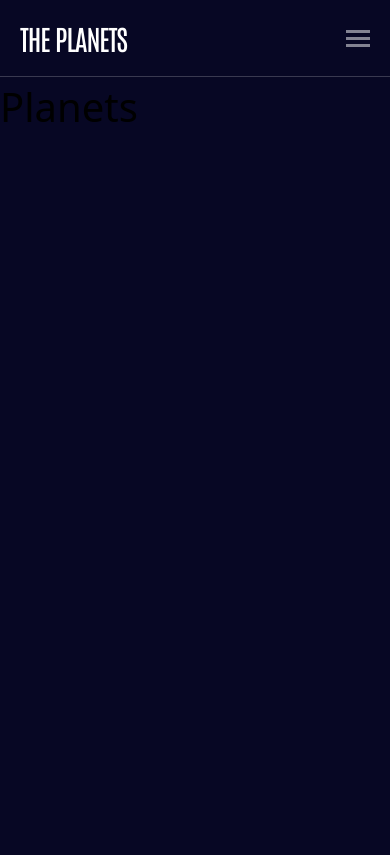
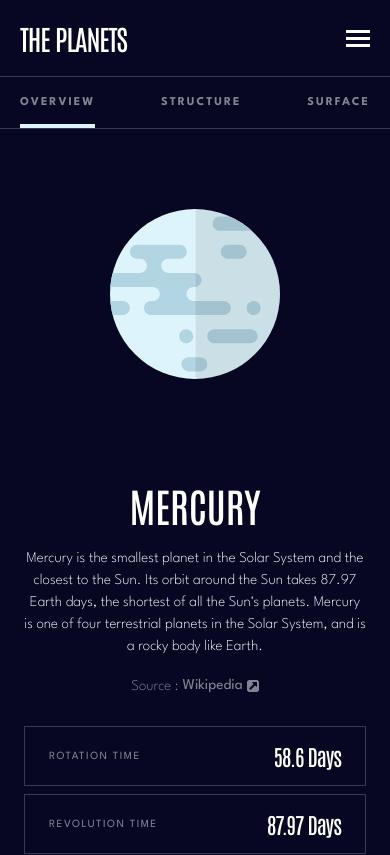
Before and after one commit to Zuzuu1992/Planets-Fact-Site, a React (Vite) app: page /planets/mercury in a window 390 px wide. Shown: the top 855 px of the page. Built offline with nearby package versions, Linux system fonts and the light colour scheme.

Commit message:
feat:work on mobile screen appearance

```diff
--- a/src/Data/data.json
+++ b/src/Data/data.json
@@ -1,6 +1,7 @@
 [
   {
     "name": "Mercury",
+    "color": "#DEF4FC",
     "overview": {
       "content": "Mercury is the smallest planet in the Solar System and the closest to the Sun. Its orbit around the Sun takes 87.97 Earth days, the shortest of all the Sun's planets. Mercury is one of four terrestrial planets in the Solar System, and is a rocky body like Earth.",
       "source": "https://en.wikipedia.org/wiki/Mercury_(planet)"
@@ -18,13 +19,14 @@
     "radius": "2,439.7 KM",
     "temperature": "430°c",
     "images": {
-      "planet": "./assets/planet-mercury.svg",
-      "internal": "./assets/planet-mercury-internal.svg",
-      "geology": "./assets/geology-mercury.png"
+      "planet": "../assets/planet-mercury.svg",
+      "internal": "../assets/planet-mercury-internal.svg",
+      "geology": "../assets/geology-mercury.png"
     }
   },
   {
     "name": "Venus",
+    "color": "#F7CC7F",
     "overview": {
       "content": "Venus is the second planet from the Sun. It is named after the Roman goddess of love and beauty. As the brightest natural object in Earth's night sky after the Moon, Venus can cast shadows and can be, on rare occasions, visible to the naked eye in broad daylight.",
       "source": "https://en.wikipedia.org/wiki/Venus"
@@ -42,13 +44,14 @@
     "radius": "6,051.8 KM",
     "temperature": "471°c",
     "images": {
-      "planet": "./assets/planet-venus.svg",
-      "internal": "./assets/planet-venus-internal.svg",
-      "geology": "./assets/geology-venus.png"
+      "planet": "../assets/planet-venus.svg",
+      "internal": "../assets/planet-venus-internal.svg",
+      "geology": "../assets/geology-venus.png"
     }
   },
   {
     "name": "Earth",
+    "color": "#545BFE",
     "overview": {
       "content": "Third planet from the Sun and the only known planet to harbor life. About 29.2% of Earth's surface is land with remaining 70.8% is covered with water. Earth's distance from the Sun, physical properties and geological history have allowed life to evolve and thrive.",
       "source": "https://en.wikipedia.org/wiki/Earth"
@@ -66,13 +69,14 @@
     "radius": "6,371 KM",
     "temperature": "16°c",
     "images": {
-      "planet": "./assets/planet-earth.svg",
-      "internal": "./assets/planet-earth-internal.svg",
-      "geology": "./assets/geology-earth.png"
+      "planet": "../assets/planet-earth.svg",
+      "internal": "../assets/planet-earth-internal.svg",
+      "geology": "../assets/geology-earth.png"
     }
   },
   {
     "name": "Mars",
+    "color": "#FF6A45",
     "overview": {
       "content": "Mars is the fourth planet from the Sun and the second-smallest planet in the Solar System, being larger than only Mercury. In English, Mars carries the name of the Roman god of war and is often referred to as the \"Red Planet\".",
       "source": "https://en.wikipedia.org/wiki/Mars"
@@ -90,13 +94,14 @@
     "radius": "3,389.5 KM",
     "temperature": "-28°c",
     "images": {
-      "planet": "./assets/planet-mars.svg",
-      "internal": "./assets/planet-mars-internal.svg",
-      "geology": "./assets/geology-mars.png"
+      "planet": "../assets/planet-mars.svg",
+      "internal": "../assets/planet-mars-internal.svg",
+      "geology": "../assets/geology-mars.png"
     }
   },
   {
     "name": "Jupiter",
+    "color": "#ECAD7A",
     "overview": {
       "content": "Jupiter is the fifth planet from the Sun and the largest in the Solar System. It is a gas giant with a mass two and a half times that of all the other planets in the Solar System combined, but less than one-thousandth the mass of the Sun.",
       "source": "https://en.wikipedia.org/wiki/Jupiter"
@@ -114,13 +119,14 @@
     "radius": "69,911 KM",
     "temperature": "-108°c",
     "images": {
-      "planet": "./assets/planet-jupiter.svg",
-      "internal": "./assets/planet-jupiter-internal.svg",
-      "geology": "./assets/geology-jupiter.png"
+      "planet": "../assets/planet-jupiter.svg",
+      "internal": "../assets/planet-jupiter-internal.svg",
+      "geology": "../assets/geology-jupiter.png"
     }
   },
   {
     "name": "Saturn",
+    "color": "#FCCB6B",
     "overview": {
       "content": "Saturn is the sixth planet from the Sun and the second-largest in the Solar System, after Jupiter. It is a gas giant with an average radius of about nine and a half times that of Earth. It only has one-eighth the average density of Earth.",
       "source": "https://en.wikipedia.org/wiki/Saturn"
@@ -138,13 +144,14 @@
     "radius": "58,232 KM",
     "temperature": "-138°c",
     "images": {
-      "planet": "./assets/planet-saturn.svg",
-      "internal": "./assets/planet-saturn-internal.svg",
-      "geology": "./assets/geology-saturn.png"
+      "planet": "../assets/planet-saturn.svg",
+      "internal": "../assets/planet-saturn-internal.svg",
+      "geology": "../assets/geology-saturn.png"
     }
   },
   {
     "name": "Uranus",
+    "color": "#65F0D5",
     "overview": {
       "content": "Uranus is the seventh planet from the Sun. Its name is a reference to the Greek god of the sky, Uranus according to Greek mythology, was the great-grandfather of Ares. It has the third-largest planetary radius and fourth-largest planetary mass in the Solar System.",
       "source": "https://en.wikipedia.org/wiki/Uranus"
@@ -162,13 +169,14 @@
     "radius": "25,362 KM",
     "temperature": "-195°c",
     "images": {
-      "planet": "./assets/planet-uranus.svg",
-      "internal": "./assets/planet-uranus-internal.svg",
-      "geology": "./assets/geology-uranus.png"
+      "planet": "../assets/planet-uranus.svg",
+      "internal": "../assets/planet-uranus-internal.svg",
+      "geology": "../assets/geology-uranus.png"
     }
   },
   {
     "name": "Neptune",
+    "color": "#497EFA",
     "overview": {
       "content": "Neptune is the eighth and farthest-known Solar planet from the Sun. In the Solar System, it is the fourth-largest planet by diameter, the third-most-massive planet, and the densest giant planet. It is 17 times the mass of Earth, more massive than its near-twin Uranus.",
       "source": "https://en.wikipedia.org/wiki/Neptune"
@@ -186,9 +194,9 @@
     "radius": "24,622 KM",
     "temperature": "-201°c",
     "images": {
-      "planet": "./assets/planet-neptune.svg",
-      "internal": "./assets/planet-neptune-internal.svg",
-      "geology": "./assets/geology-neptune.png"
+      "planet": "../assets/planet-neptune.svg",
+      "internal": "../assets/planet-neptune-internal.svg",
+      "geology": "../assets/geology-neptune.png"
     }
   }
 ]
--- a/src/Pages/Header.jsx
+++ b/src/Pages/Header.jsx
@@ -24,7 +24,12 @@ function Header() {
         <p className="font-fontAnt font-normal text-[28px] leading-9 tracking-[-1.05px] text-white uppercase">
           The Planets
         </p>
-        <img src={navBar} onClick={change} className="" alt="Hamburger icon" />
+        <img
+          src={navBar}
+          onClick={change}
+          className="cursor-pointer"
+          alt="Hamburger icon"
+        />
       </div>
       <hr className=" opacity-20 border-[#FFF]" />
 
@@ -35,12 +40,18 @@ function Header() {
               <div className=" h-[20px] w-[20px] rounded-full bg-[#DEF4FC] "></div>
               <Link
                 to="/planets/mercury"
-                className=" font-fontSpart font-bold text-xl leading-6 tracking-[2px] uppercase text-white"
+                className=" font-fontSpart font-bold text-xl leading-6 tracking-[2px] uppercase text-white cursor-pointer"
+                onClick={change}
               >
                 mercury
               </Link>
             </div>
-            <img src={Arrow} onClick={change} alt="Arrow icon" />
+            <img
+              src={Arrow}
+              onClick={change}
+              alt="Arrow icon"
+              className=" cursor-pointer"
+            />
           </div>
           <hr className=" opacity-20 border-[#FFF]" />
           <div className=" flex items-center justify-between pt-6 pb-6">
@@ -48,12 +59,18 @@ function Header() {
               <div className=" h-[20px] w-[20px] rounded-full bg-[#F7CC7F] "></div>
               <Link
                 to="/planets/venus"
-                className=" font-fontSpart font-bold text-xl leading-6 tracking-[2px] uppercase text-white"
+                className=" font-fontSpart font-bold text-xl leading-6 tracking-[2px] uppercase text-white cursor-pointer"
+                onClick={change}
               >
                 venus
               </Link>
             </div>
-            <img src={Arrow} onClick={change} alt="Arrow icon" />
+            <img
+              src={Arrow}
+              onClick={change}
+              alt="Arrow icon"
+              className=" cursor-pointer"
+            />
           </div>
           <hr className=" opacity-20 border-[#FFF]" />
           <div className=" flex items-center justify-between pt-6 pb-6">
@@ -61,12 +78,18 @@ function Header() {
               <div className=" h-[20px] w-[20px] rounded-full bg-[#545BFE] "></div>
               <Link
                 to="/planets/earth"
-                className=" font-fontSpart font-bold text-xl leading-6 tracking-[2px] uppercase text-white"
+                className=" font-fontSpart font-bold text-xl leading-6 tracking-[2px] uppercase text-white cursor-pointer"
+                onClick={change}
               >
                 earth
               </Link>
             </div>
-            <img src={Arrow} onClick={change} alt="Arrow icon" />
+            <img
+              src={Arrow}
+              onClick={change}
+              alt="Arrow icon"
+              className=" cursor-pointer"
+            />
           </div>
           <hr className=" opacity-20 border-[#FFF]" />
           <div className=" flex items-center justify-between pt-6 pb-6">
@@ -74,12 +97,18 @@ function Header() {
               <div className=" h-[20px] w-[20px] rounded-full bg-[#FF6A45] "></div>
               <Link
                 to="/planets/mars"
-                className=" font-fontSpart font-bold text-xl leading-6 tracking-[2px] uppercase text-white"
+                className=" font-fontSpart font-bold text-xl leading-6 tracking-[2px] uppercase text-white cursor-pointer"
+                onClick={change}
               >
                 mars
               </Link>
             </div>
-            <img src={Arrow} onClick={change} alt="Arrow icon" />
+            <img
+              src={Arrow}
+              onClick={change}
+              alt="Arrow icon"
+              className=" cursor-pointer"
+            />
           </div>
           <hr className=" opacity-20 border-[#FFF]" />
           <div className=" flex items-center justify-between pt-6 pb-6">
@@ -87,12 +116,18 @@ function Header() {
               <div className=" h-[20px] w-[20px] rounded-full bg-[#ECAD7A] "></div>
               <Link
                 to="/planets/jupiter"
-                className=" font-fontSpart font-bold text-xl leading-6 tracking-[2px] uppercase text-white"
+                className=" font-fontSpart font-bold text-xl leading-6 tracking-[2px] uppercase text-white cursor-pointer"
+                onClick={change}
               >
                 jupiter
               </Link>
             </div>
-            <img src={Arrow} onClick={change} alt="Arrow icon" />
+            <img
+              src={Arrow}
+              onClick={change}
+              alt="Arrow icon"
+              className=" cursor-pointer"
+            />
           </div>
           <hr className=" opacity-20 border-[#FFF]" />
           <div className=" flex items-center justify-between pt-6 pb-6">
@@ -100,12 +135,18 @@ function Header() {
               <div className=" h-[20px] w-[20px] rounded-full bg-[#FCCB6B] "></div>
               <Link
                 to="/planets/saturn"
-                className=" font-fontSpart font-bold text-xl leading-6 tracking-[2px] uppercase text-white"
+                className=" font-fontSpart font-bold text-xl leading-6 tracking-[2px] uppercase text-white cursor-pointer"
+                onClick={change}
               >
                 saturn
               </Link>
             </div>
-            <img src={Arrow} onClick={change} alt="Arrow icon" />
+            <img
+              src={Arrow}
+              onClick={change}
+              alt="Arrow icon"
+              className=" cursor-pointer"
+            />
           </div>
           <hr className=" opacity-20 border-[#FFF]" />
           <div className=" flex items-center justify-between pt-6 pb-6">
@@ -113,12 +154,18 @@ function Header() {
               <div className=" h-[20px] w-[20px] rounded-full bg-[#65F0D5] "></div>
               <Link
                 to="/planets/uranus"
-                className=" font-fontSpart font-bold text-xl leading-6 tracking-[2px] uppercase text-white"
+                className=" font-fontSpart font-bold text-xl leading-6 tracking-[2px] uppercase text-white cursor-pointer"
+                onClick={change}
               >
                 uranus
               </Link>
             </div>
-            <img src={Arrow} onClick={change} alt="Arrow icon" />
+            <img
+              src={Arrow}
+              onClick={change}
+              alt="Arrow icon"
+              className=" cursor-pointer"
+            />
           </div>
           <hr className=" opacity-20 border-[#FFF]" />
           <div className=" flex items-center justify-between pt-6 pb-6">
@@ -126,12 +173,18 @@ function Header() {
               <div className=" h-[20px] w-[20px] rounded-full bg-[#497EFA] "></div>
               <Link
                 to="/planets/neptune"
-                className=" font-fontSpart font-bold text-xl leading-6 tracking-[2px] uppercase text-white"
+                className=" font-fontSpart font-bold text-xl leading-6 tracking-[2px] uppercase text-white cursor-pointer"
+                onClick={change}
               >
                 neptune
               </Link>
             </div>
-            <img src={Arrow} onClick={change} alt="Arrow icon" />
+            <img
+              src={Arrow}
+              onClick={change}
+              alt="Arrow icon"
+              className=" cursor-pointer"
+            />
           </div>
         </div>
       ) : null}
--- a/src/Pages/Planets.jsx
+++ b/src/Pages/Planets.jsx
@@ -1,7 +1,160 @@
 import React from "react";
+import { useParams } from "react-router-dom";
+import { useState } from "react";
+import Universe from "../Data/data.json";
+import Source from "../../public/assets/icon-source.svg";
 
 function Planets() {
-  return <div>Planets</div>;
+  const [inAction, setInAction] = useState("overview");
+  const { name } = useParams();
+  const planet = Universe.find((p) => p.name.toLowerCase() === name);
+  console.log(name);
+
+  const whenOverview = () => {
+    const name = "overview";
+    setInAction(name);
+  };
+  const whenStructure = () => {
+    const name = "structure";
+    setInAction(name);
+  };
+  const whenSurface = () => {
+    const name = "surface";
+    setInAction(name);
+  };
+
+  return (
+    <>
+      <div className=" flex items-center justify-between gap-x-10 pr-5 pl-5 pt-5 ">
+        <div
+          className="pb-4 border-[#070724] border-b-4  cursor-pointer"
+          style={{
+            borderColor: inAction === "overview" ? planet.color : null,
+          }}
+        >
+          <p
+            className=" text-white font-fontSpart font-bold text-xs leading-[11px] tracking-[2px] uppercase opacity-50 cursor-pointer hover:opacity-100"
+            onClick={whenOverview}
+          >
+            Overview
+          </p>
+        </div>
+        <div
+          className="pb-4  border-[#070724] border-b-4  cursor-pointer"
+          style={{
+            borderColor: inAction === "structure" ? planet.color : null,
+          }}
+        >
+          <p
+            className=" text-white font-fontSpart font-bold text-xs leading-[11px] tracking-[2px] uppercase opacity-50 cursor-pointer hover:opacity-100 "
+            onClick={whenStructure}
+          >
+            Structure
+          </p>
+        </div>
+        <div
+          className="pb-4  border-[#070724] border-b-4  cursor-pointer"
+          style={{
+            borderColor: inAction === "surface" ? planet.color : null,
+          }}
+        >
+          <p
+            className=" text-white font-fontSpart font-bold text-xs leading-[11px] tracking-[2px] uppercase opacity-50 cursor-pointer hover:opacity-100"
+            onClick={whenSurface}
+          >
+            Surface
+          </p>
+        </div>
+      </div>
+      <hr className=" opacity-20 border-[#FFF]" />
+      <div className=" flex items-center flex-col justify-center">
+        <img
+          className=" h-[170px] w-[170px] mt-20 mb-15"
+          src={
+            inAction === "overview"
+              ? planet.images.planet
+              : inAction === "structure"
+              ? planet.images.internal
+              : inAction === "surface"
+              ? planet.images.planet
+              : null
+          }
+        />
+        <img
+          className="h-[100px] translate-y-[-65px]"
+          src={inAction === "surface" ? planet.images.geology : null}
+        />
+        <div className=" flex flex-col items-center justify-center gap-y-4 pr-6 pl-6">
+          <p className=" text-white font-fontAnt font-normal text-[40px] leading-[52px] uppercase">
+            {planet.name}
+          </p>
+          <p className=" text-white font-fontSpart font-extralight text-[15px] leading-[22px] text-center">
+            {inAction === "overview"
+              ? planet.overview.content
+              : inAction === "structure"
+              ? planet.structure.content
+              : inAction === "surface"
+              ? planet.geology.content
+              : null}
+          </p>
+          <div className=" flex items-center justify-center gap-x-1">
+            <span className=" text-white opacity-50 font-fontSpart font-extralight text-[15px] leading-[22px] ">
+              Source :
+            </span>
+            <a
+              className="text-white opacity-50 font-fontSpart font-medium text-[15px] leading-[25px]"
+              href={
+                inAction === "overview"
+                  ? planet.overview.source
+                  : inAction === "structure"
+                  ? planet.structure.source
+                  : inAction === "surface"
+                  ? planet.geology.source
+                  : null
+              }
+            >
+              Wikipedia
+            </a>
+            <img src={Source} />
+          </div>
+        </div>
+      </div>
+      <div className=" flex flex-col gap-y-2 pl-6 pr-6 pb-10 pt-7">
+        <div className=" flex items-center justify-between border-[1px] border-white/20 pt-4 pb-4 pr-6 pl-6 gap-x-10">
+          <p className=" text-white opacity-50 font-fontSpart font-medium text-[11px] leading-[16px] tracking-[1.5px] uppercase ">
+            Rotation time
+          </p>
+          <p className=" text-white font-fontAnt font-medium text-[22px] leading-[26px] tracking-[-1px] ">
+            {planet.rotation}
+          </p>
+        </div>
+        <div className=" flex items-center justify-between border-[1px] border-white/20 pt-4 pb-4 pr-6 pl-6 gap-x-10">
+          <p className=" text-white opacity-50 font-fontSpart font-medium text-[11px] leading-[16px] tracking-[1.5px] uppercase ">
+            Revolution time
+          </p>
+          <p className=" text-white font-fontAnt font-medium text-[22px] leading-[26px] tracking-[-1px] ">
+            {planet.revolution}
+          </p>
+        </div>
+        <div className=" flex items-center justify-between border-[1px] border-white/20 pt-4 pb-4 pr-6 pl-6 gap-x-10">
+          <p className=" text-white opacity-50 font-fontSpart font-medium text-[11px] leading-[16px] tracking-[1.5px] uppercase ">
+            Radius
+          </p>
+          <p className=" text-white font-fontAnt font-medium text-[22px] leading-[26px] tracking-[-1px] ">
+            {planet.radius}
+          </p>
+        </div>
+        <div className=" flex items-center justify-between border-[1px] border-white/20 pt-4 pb-4 pr-6 pl-6 gap-x-10">
+          <p className=" text-white opacity-50 font-fontSpart font-medium text-[11px] leading-[16px] tracking-[1.5px] uppercase ">
+            Average temp.
+          </p>
+          <p className=" text-white font-fontAnt font-medium text-[22px] leading-[26px] tracking-[-1px] ">
+            {planet.temperature}
+          </p>
+        </div>
+      </div>
+    </>
+  );
 }
 
 export default Planets;
--- a/src/index.css
+++ b/src/index.css
@@ -1,4 +1,4 @@
-@import url("https://fonts.googleapis.com/css2?family=Antonio:wght@500&family=League+Spartan:wght@700&display=swap");
+@import url("https://fonts.googleapis.com/css2?family=Antonio:wght@500&family=League+Spartan:wght@200;300;400;700&display=swap");
 @tailwind base;
 @tailwind components;
 @tailwind utilities;
@@ -12,6 +12,6 @@
 body {
   width: 100vw;
   height: 100vh;
-  font-size: 40px;
   background-color: #070724;
+  overflow-x: hidden;
 }
--- a/tailwind.config.js
+++ b/tailwind.config.js
@@ -5,6 +5,7 @@ export default {
     extend: {
       screens: {
         mobile: "375px",
+        tablet: "768px",
         desktop: "1440px",
       },
       fontFamily: {
```
Also changed, not shown: public/assets/icon-hamburger.svg, public/assets/icon-source.svg.
